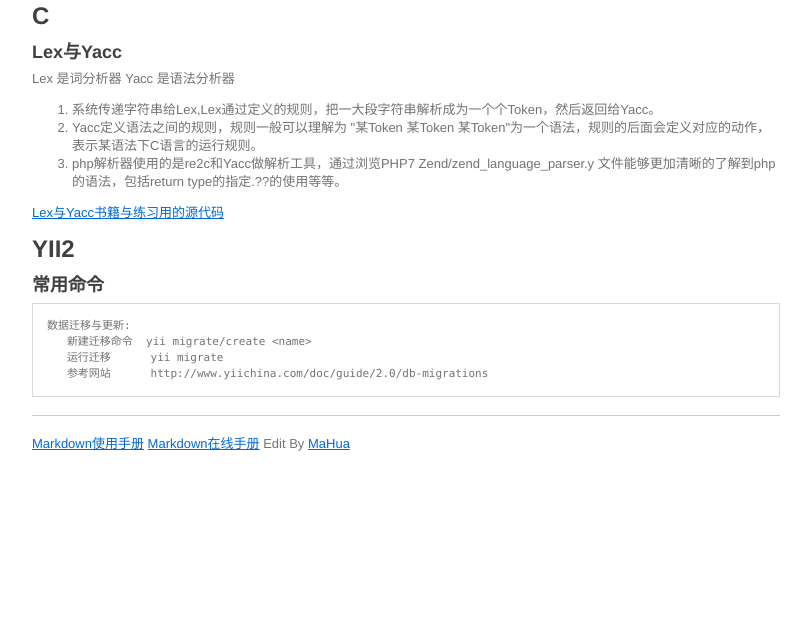
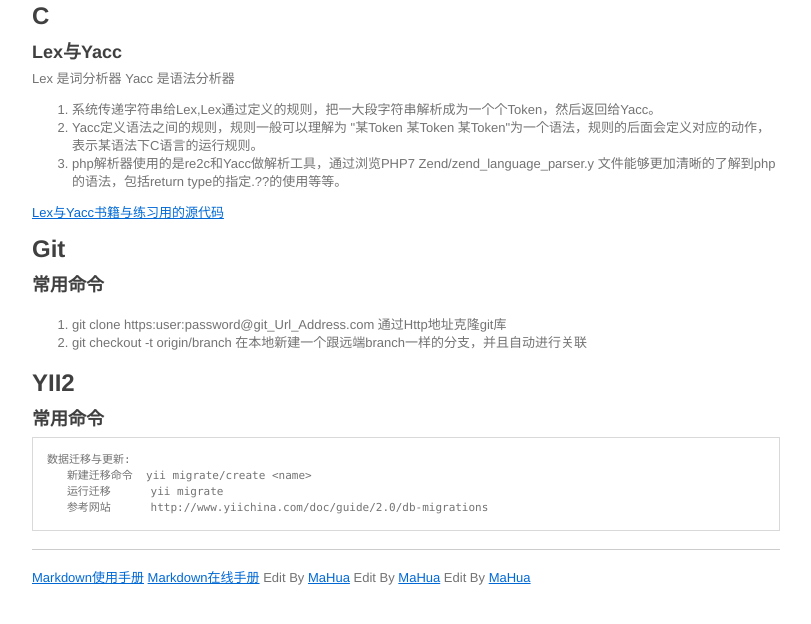
Before and after one commit to wan3574489/blog, a plain HTML site: page index.html in a window 1280 px wide. Shown: the part 66-690 px from the top of the page, without its empty margins (234-1045 px from the left). Drawn offline with Linux system fonts and the light colour scheme.

Commit message:
Update index.html

```diff
--- a/index.html
+++ b/index.html
@@ -15,9 +15,13 @@
 </ol>
 <p><a href="http://git.oschina.net/wan3574489/Lex-and-Yacc">Lex与Yacc书籍与练习用的源代码</a>
 
-
-
 </p>
+<h2>Git</h2>
+<h3>常用命令</h3>
+<ol>
+<li>git clone https:user:password@git_Url_Address.com 通过Http地址克隆git库</li>
+<li>git checkout -t origin/branch  在本地新建一个跟远端branch一样的分支，并且自动进行关联</li>
+</ol>
 <h2>YII2</h2>
 <h3>常用命令</h3>
 <pre><code>数据迁移与更新:
@@ -28,4 +32,6 @@
 <p><a href="http://wowubuntu.com/markdown/">Markdown使用手册</a>
 <a href="http://mahua.jser.me/">Markdown在线手册</a>
 Edit By <a href="http://mahua.jser.me">MaHua</a>
+Edit By <a href="http://mahua.jser.me">MaHua</a>
+Edit By <a href="http://mahua.jser.me">MaHua</a></p>
 </body></html>
```
